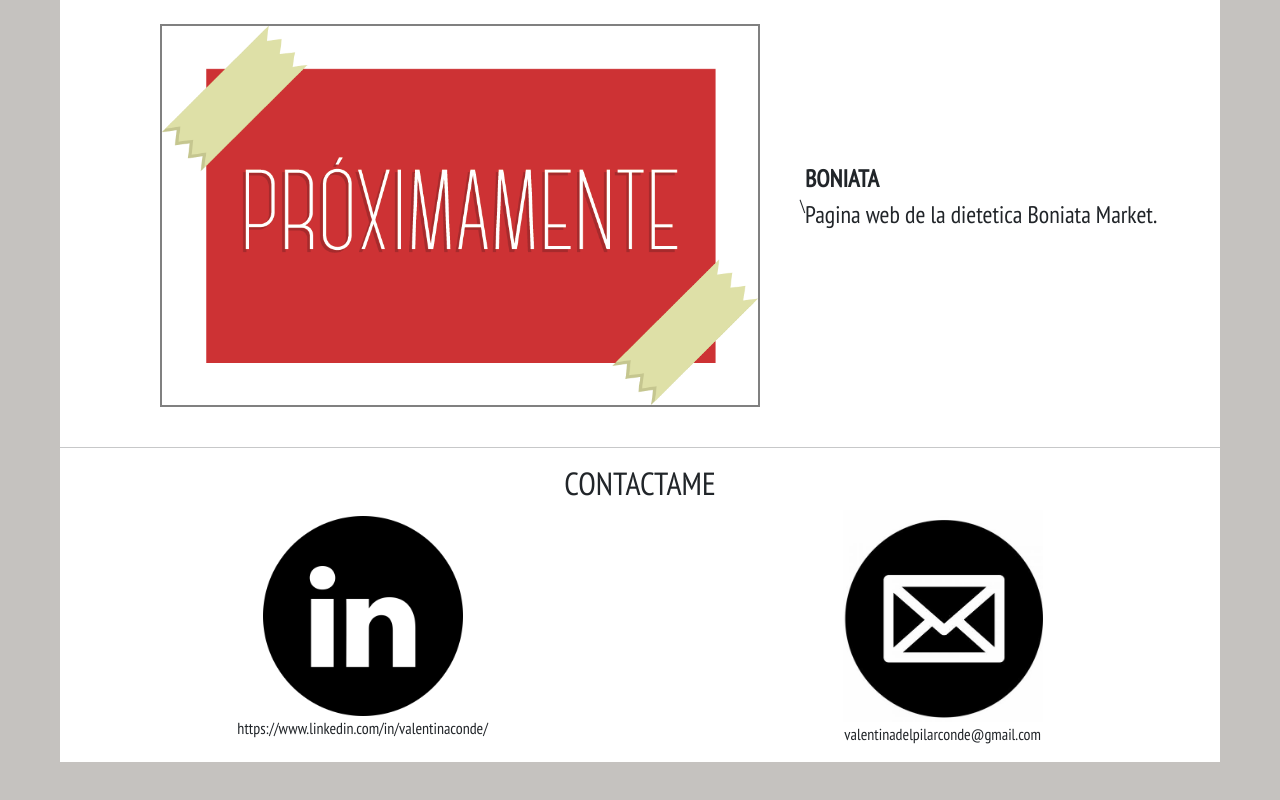
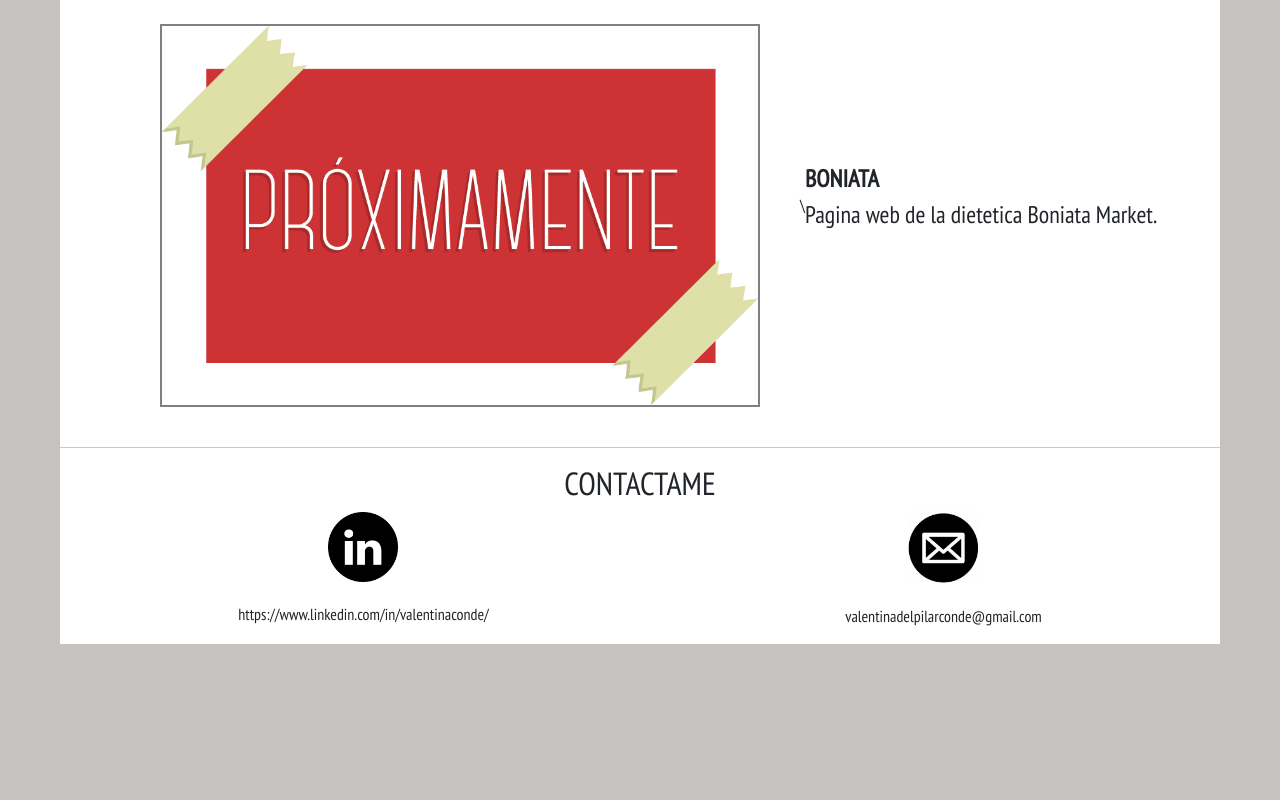
Before and after one commit to valentinaconde/portfolio_viejo, a plain HTML site: page index.html in a window 1280 px wide. Shown: the part 2148-2948 px from the top of the page. After the commit the page ends 2852 px from the top, so only its background shows below. Drawn offline with nearby package versions, Linux system fonts and the light colour scheme.

Commit message:
arregle logos redes sociales

```diff
--- a/index.html
+++ b/index.html
@@ -152,13 +152,11 @@
         <h2 style="font-size: xx-large;text-align: center;" id="contacto">CONTACTAME</h2>
         <div class="redes_sociales">
             <div class="red_social">
-                <a href="https://www.linkedin.com/in/valentinaconde/"><img src="multimedia/linkedin.png" alt="linkedin"
-                        width="200px" class="imagen_red_social"></a>
+                <a href="https://www.linkedin.com/in/valentinaconde/"><img src="multimedia/linkedin.png" alt="linkedin" class="imagen_red_social"></a>
                 <p>https://www.linkedin.com/in/valentinaconde/</p>
             </div>
             <div class="red_social">
-                <a href="mailto:valentinadelpilarconde@gmail.com"><img src="multimedia/email.jpg" alt="email"
-                        width="200px" class="imagen_red_social"></a>
+                <a href="mailto:valentinadelpilarconde@gmail.com"><img src="multimedia/email.jpg" alt="email" class="imagen_red_social"></a>
                 <p>valentinadelpilarconde@gmail.com</p>
             </div>
         </div>
--- a/style.css
+++ b/style.css
@@ -210,7 +210,10 @@ h1{
 
 }
 
-
+.imagen_red_social{
+    width: 70px;
+    margin-bottom: 20px;
+}
 
 @media (max-width: 767px) {
 
@@ -269,6 +272,7 @@ h1{
 
     .imagen_red_social{
         width: 50px;
+        margin-bottom: 5px;
     }
 
     .delaika{
```
Also changed, not shown: 1 other file.
